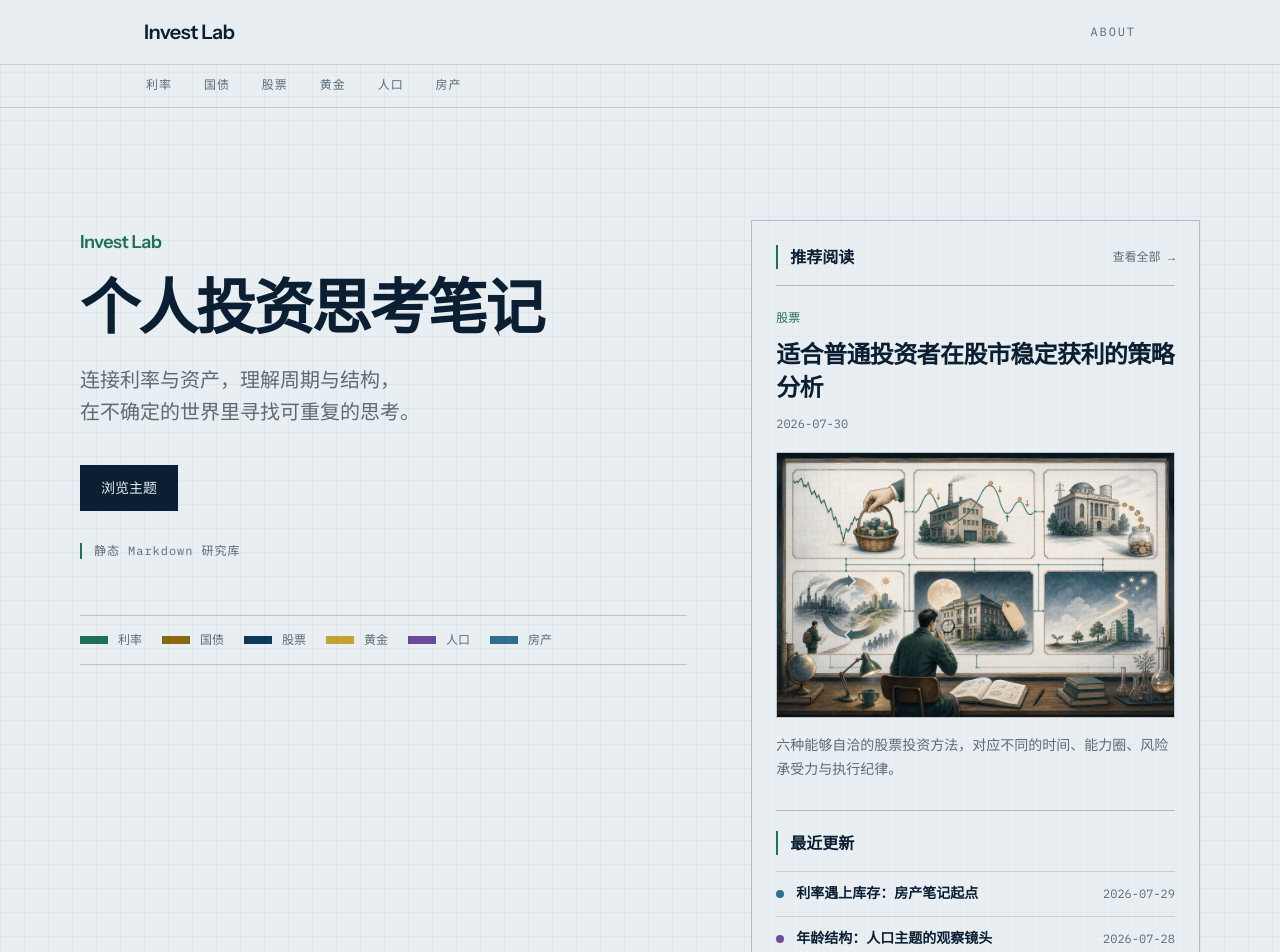
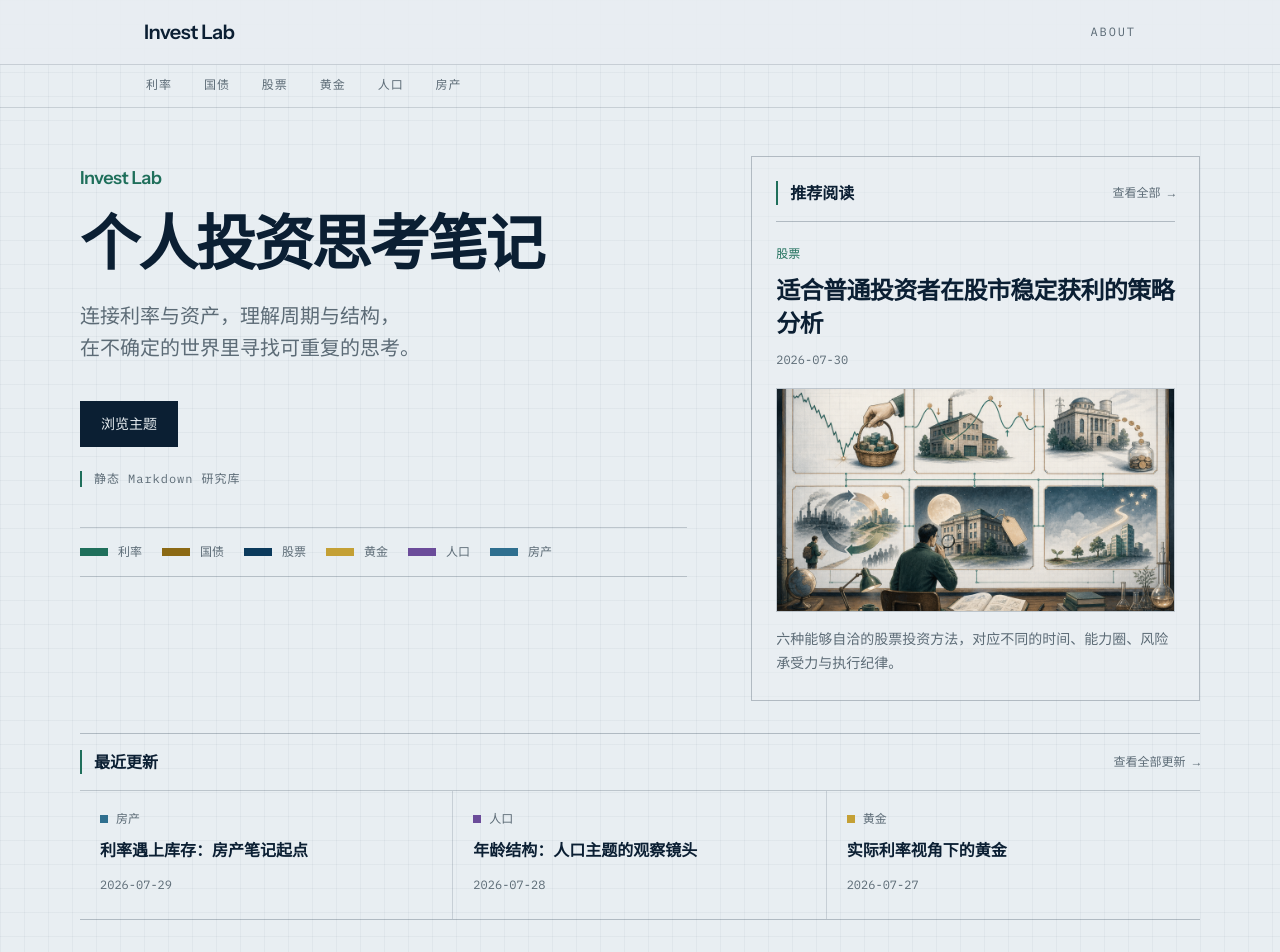
Before and after one commit to wanghuanlab/invest.wanghuanlab.com, a Vue app: page / in a window 1280 px wide. Shown: the top 952 px of the page. Built offline with nearby package versions, Linux system fonts and the light colour scheme; the HTML template or start-up script is replaced by a standard one.

Commit message:
fix: tighten home layout balance and CTA width
Move recent updates to a full-width strip and shrink the featured
panel so the hero columns no longer leave a tall empty gutter.

```diff
--- a/src/components/HomeReadingPanel.vue
+++ b/src/components/HomeReadingPanel.vue
@@ -1,11 +1,9 @@
 <script setup lang="ts">
 import { getTopic } from '@/content/loadContent'
-import { topicColor } from '@/content/topicColors'
 import type { ArticleMeta } from '@/content/types'
 
 defineProps<{
   featured?: ArticleMeta
-  latest: ArticleMeta[]
 }>()
 
 function topicName(slug: string): string {
@@ -56,59 +54,12 @@ function topicName(slug: string): string {
         v-if="featured.cover"
         :src="featured.cover"
         :alt="featured.title"
-        class="mt-5 aspect-[3/2] w-full border border-ink/20 object-cover"
+        class="mt-5 aspect-video w-full border border-ink/20 object-cover"
       />
-      <p class="mt-4 text-sm leading-6 text-muted">
+      <p class="mt-4 line-clamp-2 text-sm leading-6 text-muted">
         {{ featured.summary }}
       </p>
     </RouterLink>
 
-    <section
-      v-if="latest.length"
-      aria-labelledby="latest-brief-title"
-      class="mt-7 border-t border-ink/25 pt-5"
-    >
-      <h3
-        id="latest-brief-title"
-        class="border-l-2 border-accent pl-3 font-display text-base font-semibold text-ink"
-      >
-        最近更新
-      </h3>
-      <ol class="mt-4 divide-y divide-ink/15 border-y border-ink/15">
-        <li
-          v-for="article in latest.slice(0, 3)"
-          :key="`${article.topicSlug}/${article.slug}`"
-        >
-          <RouterLink
-            :to="{
-              name: 'article',
-              params: { slug: article.topicSlug, article: article.slug },
-            }"
-            class="grid grid-cols-[0.5rem_minmax(0,1fr)_auto] items-start gap-3 py-3 transition-colors hover:text-accent focus-visible:outline-2 focus-visible:outline-offset-4 focus-visible:outline-accent"
-          >
-            <span
-              aria-hidden="true"
-              class="mt-1.5 size-2 rounded-full"
-              :style="{ backgroundColor: topicColor(article.topicSlug) }"
-            />
-            <span class="text-sm font-semibold leading-5 text-ink">
-              {{ article.title }}
-            </span>
-            <time
-              :datetime="article.date"
-              class="pt-0.5 font-mono text-xs tabular-nums text-muted"
-            >
-              {{ article.date }}
-            </time>
-          </RouterLink>
-        </li>
-      </ol>
-      <a
-        href="#latest"
-        class="mt-4 inline-flex font-mono text-xs text-muted transition-colors hover:text-accent focus-visible:outline-2 focus-visible:outline-offset-4 focus-visible:outline-accent"
-      >
-        查看全部更新 →
-      </a>
-    </section>
   </aside>
 </template>
--- /dev/null
+++ b/src/components/HomeRecentUpdates.vue
@@ -0,0 +1,71 @@
+<script setup lang="ts">
+import { getTopic } from '@/content/loadContent'
+import { topicColor } from '@/content/topicColors'
+import type { ArticleMeta } from '@/content/types'
+
+defineProps<{
+  articles: ArticleMeta[]
+}>()
+
+function topicName(slug: string): string {
+  return getTopic(slug)?.name ?? slug
+}
+</script>
+
+<template>
+  <section
+    v-if="articles.length"
+    aria-labelledby="latest-brief-title"
+    class="mt-8 border-y border-ink/25"
+  >
+    <div class="flex items-center justify-between border-b border-ink/20 py-4">
+      <h2
+        id="latest-brief-title"
+        class="border-l-2 border-accent pl-3 font-display text-base font-semibold text-ink"
+      >
+        最近更新
+      </h2>
+      <a
+        href="#latest"
+        class="font-mono text-xs text-muted transition-colors hover:text-accent focus-visible:outline-2 focus-visible:outline-offset-4 focus-visible:outline-accent"
+      >
+        查看全部更新 →
+      </a>
+    </div>
+
+    <ol class="grid divide-y divide-ink/15 md:grid-cols-3 md:divide-x md:divide-y-0">
+      <li
+        v-for="article in articles.slice(0, 3)"
+        :key="`${article.topicSlug}/${article.slug}`"
+      >
+        <RouterLink
+          :to="{
+            name: 'article',
+            params: { slug: article.topicSlug, article: article.slug },
+          }"
+          class="group block min-h-32 p-4 transition-colors hover:bg-ink/[0.035] focus-visible:outline-2 focus-visible:-outline-offset-2 focus-visible:outline-accent sm:p-5"
+        >
+          <span class="flex items-center gap-2 font-mono text-xs text-muted">
+            <span
+              aria-hidden="true"
+              class="size-2"
+              :style="{ backgroundColor: topicColor(article.topicSlug) }"
+            />
+            {{ topicName(article.topicSlug) }}
+          </span>
+          <span
+            class="mt-3 block font-display text-base font-semibold leading-snug text-ink transition-colors group-hover:text-accent"
+          >
+            {{ article.title }}
+          </span>
+          <time
+            :datetime="article.date"
+            class="mt-4 block font-mono text-xs tabular-nums text-muted"
+          >
+            {{ article.date }}
+          </time>
+        </RouterLink>
+      </li>
+    </ol>
+  </section>
+</template>
--- a/src/views/HomeView.vue
+++ b/src/views/HomeView.vue
@@ -1,5 +1,6 @@
 <script setup lang="ts">
 import ArticleList from '@/components/ArticleList.vue'
+import HomeRecentUpdates from '@/components/HomeRecentUpdates.vue'
 import HomeReadingPanel from '@/components/HomeReadingPanel.vue'
 import TopicGrid from '@/components/TopicGrid.vue'
 import TopicSwatches from '@/components/TopicSwatches.vue'
@@ -17,7 +18,10 @@ const latestArticles = recentArticles.filter(
 
 <template>
   <div>
-    <section aria-labelledby="home-title" class="py-10 sm:py-14 lg:py-20">
+    <section
+      aria-labelledby="home-title"
+      class="pb-10 pt-0 sm:pb-14 sm:pt-2 lg:pb-20 lg:pt-4"
+    >
       <div
         class="grid gap-12 lg:grid-cols-[minmax(0,1.15fr)_minmax(20rem,0.85fr)] lg:items-start lg:gap-16"
       >
@@ -38,21 +42,23 @@ const latestArticles = recentArticles.filter(
           </p>
           <a
             href="#topics"
-            class="mt-9 inline-flex border border-ink bg-ink px-5 py-3 font-mono text-sm text-paper transition-[background-color,color,transform] hover:bg-transparent hover:text-ink active:translate-y-px focus-visible:outline-2 focus-visible:outline-offset-4 focus-visible:outline-accent"
+            class="mt-9 inline-flex w-fit border border-ink bg-ink px-5 py-3 font-mono text-sm text-paper transition-[background-color,color,transform] hover:bg-transparent hover:text-ink active:translate-y-px focus-visible:outline-2 focus-visible:outline-offset-4 focus-visible:outline-accent"
           >
             浏览主题
           </a>
-          <p class="mt-8 border-l-2 border-accent pl-3 font-mono text-xs tracking-[0.08em] text-muted">
+          <p class="mt-6 border-l-2 border-accent pl-3 font-mono text-xs tracking-[0.08em] text-muted">
             静态 Markdown 研究库
           </p>
-          <TopicSwatches :topics="topics" class="mt-14" />
+          <TopicSwatches :topics="topics" class="mt-10" />
         </div>
 
-        <HomeReadingPanel :featured="featuredArticle" :latest="latestArticles" />
+        <HomeReadingPanel :featured="featuredArticle" />
       </div>
+
+      <HomeRecentUpdates :articles="latestArticles" />
     </section>
 
-    <section id="topics" aria-labelledby="topics-title" class="scroll-mt-6 py-16">
+    <section id="topics" aria-labelledby="topics-title" class="scroll-mt-6 py-12 sm:py-16">
       <h2
         id="topics-title"
         class="mb-8 font-display text-3xl font-semibold tracking-tight text-ink"
```
